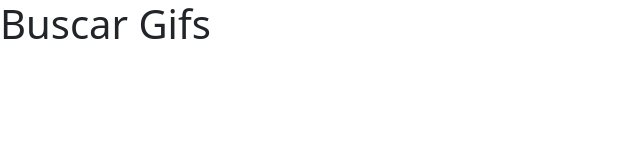
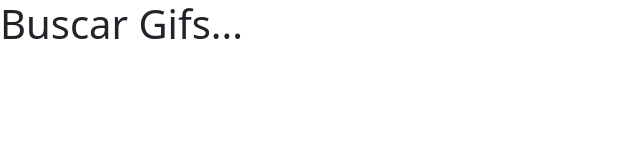
Before and after one commit to agirong/Gifs-App-Angular, an Angular app: page / in a window 1280 px wide. Shown: the top 160 px of the page, without its empty margins (0-640 px from the left). Built offline with nearby package versions, Linux system fonts and the light colour scheme.

Commit message:
Cambio de prueba.

```diff
--- a/src/app/app.component.html
+++ b/src/app/app.component.html
@@ -1 +1 @@
-<h1>Buscar Gifs</h1>
+<h1>Buscar Gifs...</h1>
```
